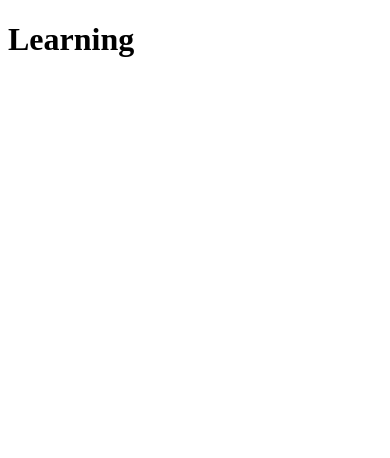
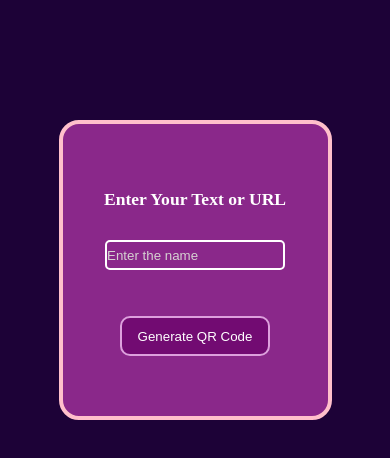
Before and after one commit to rimjhimgupta08/learning, a plain HTML site: page index.html in a window 390 px wide. Drawn offline with Linux system fonts and the light colour scheme.

Commit message:
add media query file

```diff
--- a/index.html
+++ b/index.html
@@ -1,12 +1,37 @@
 <!DOCTYPE html>
 <html lang="en">
+
 <head>
       <meta charset="UTF-8">
       <meta name="viewport" content="width=device-width, initial-scale=1.0">
-      <title>Learnign in Web Development</title>
+      <title>QR Code Generate</title>
       <link rel="stylesheet" href="style.css">
+      <link rel="stylesheet" href="mediaquery.css">
 </head>
+
 <body>
-      <h1>Learning</h1>
+      <main>
+            <div class="center">
+                  <h2> Enter Your Text or URL</h2>
+                  <input type="text" placeholder="Enter the name" id="qrText"><br>
+                  <div id="imgBox">
+                        <img src="" id="qrImage">
+                  </div>
+                  <button onclick="generateQR()" id="btn">Generate QR Code</button>
+            </div>
+      </main>
+      <script>
+
+            let imgBox = document.getElementById('imgBox');
+            let qrImage = document.getElementById('qrImage');
+            let qrText = document.getElementById('qrText');
+
+
+            function generateQR() {
+                  qrImage.src = "https://api.qrserver.com/v1/create-qr-code/?size=150x150&data=" + qrText.value;
+
+            }
+      </script>
 </body>
+
 </html>
--- /dev/null
+++ b/mediaquery.css
@@ -0,0 +1,52 @@
+@media screen and (max-width:960px) {
+      main .center{
+            width: 42%;
+            height: 300px;
+            left: 30%;
+            top: 150px;
+      }
+      main  .center h2{
+            font-size: 1rem;
+            margin-top: 5px;
+      }
+      main input{
+            height: 40px;
+            margin-top: 10px;
+            width: 160px;
+      }
+      #btn{
+            margin-top: 10px;
+            width: 220px;
+      }
+}
+      @media  screen and (max-width:700px) {
+            main .center{
+                  width: 50%;
+                  height: 300px;
+                  left: 30%;
+                  top: 120px;
+            }
+      main  .center input{
+            width: 200px;
+      }
+      #btn{
+            width: 200px;
+      }
+}
+@media screen and (max-width:500px) {
+      main .center{
+            width: 70%;
+            height: 300px;
+            left: 15%;
+            top: 120px;
+      }
+      main .center h2{
+            font-size: 1.1rem;
+      }
+      main .center input{
+            width: 180px;
+      }
+      #btn{
+            width: 150px;
+      }
+}
--- a/style.css
+++ b/style.css
@@ -0,0 +1,63 @@
+*{
+      margin: 0;
+      padding: 0;
+      box-sizing: border-box;
+}
+body{
+      background: rgb(29, 2, 55);
+}
+
+main .center{
+      width: 400px;
+      display: flex;
+      /* text-align: center; */
+       justify-content: center;
+      align-items: center;
+      position: absolute;
+      flex-direction: column;
+      top:30%;
+      left: 35%;
+      border: 4px solid pink;
+      height: 300px;
+      background: rgb(138, 40, 138);
+      border-radius: 20px;
+}
+main h2{
+      margin-top: 20px;
+      color: white;
+      font-size: 1.3rem;
+}
+main  .center input{
+      width: 60%;
+      background: transparent;
+      outline: none;
+      margin-top: 30px;
+      height: 30px;
+      border-radius: 5px;
+      border: 2px solid white;
+      color: white;
+}
+::placeholder{
+      color: rgb(214, 210, 210);
+
+}
+main button{
+      width: 250px;
+      margin-top: 20px;
+      height: 40px;
+      border-radius: 10px;
+      outline: none;
+      border: none;
+      background-color:rgba(110, 6, 110, 0.832);
+      transition: all 2s ease-in;
+      cursor: pointer;
+      color: white;
+      border: 2px solid plum;
+}
+main button:hover{
+      height:32px;
+
+}
+#qrImage{
+      height: 100px;
+}
```
